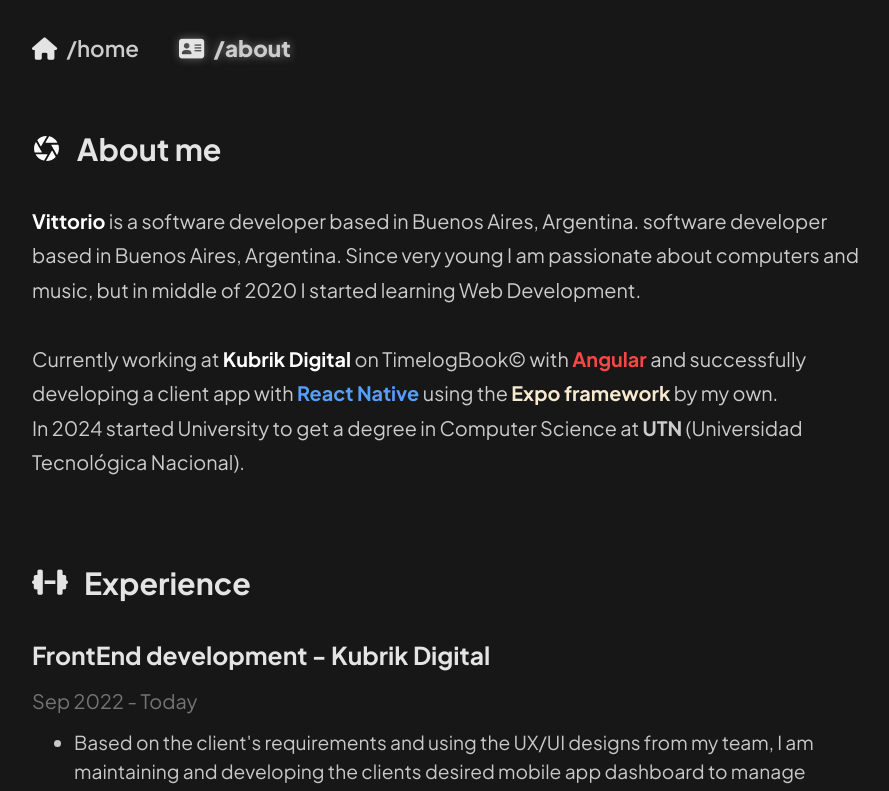
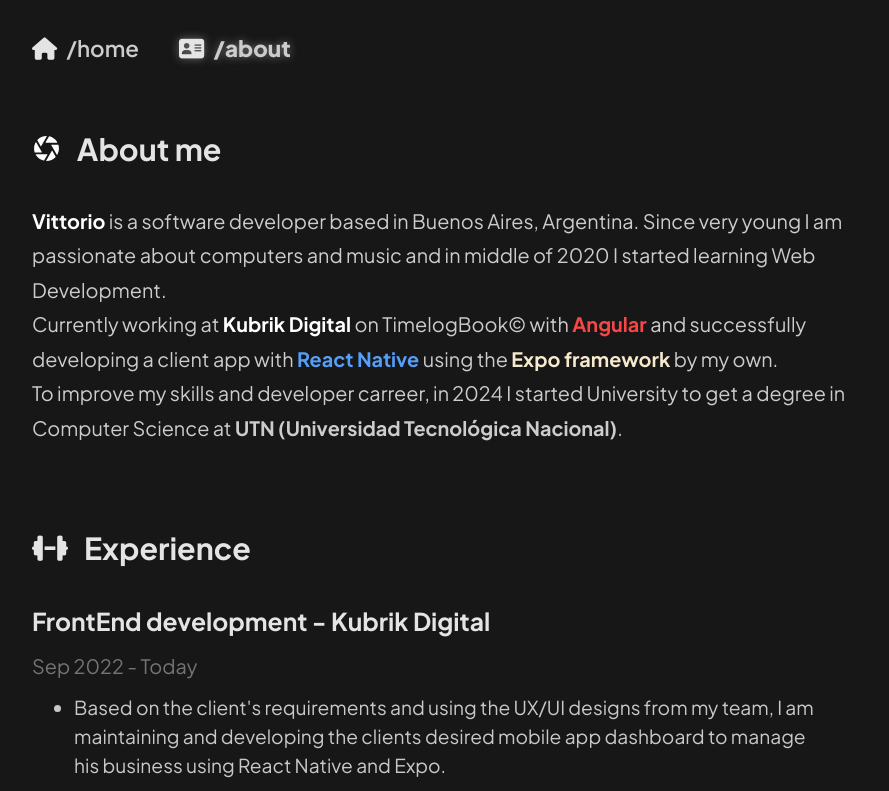
Before and after one commit to vittoopugliese/new-port, a React (Vite) app: page /about in a window 1280 px wide. Shown: the top 791 px of the page, without its empty margins (188-1077 px from the left). Built offline with nearby package versions, Linux system fonts and the light colour scheme.

Commit message:
portfolio updated previous commits were deploying testing.

```diff
--- a/src/pages/AboutPage.jsx
+++ b/src/pages/AboutPage.jsx
@@ -21,10 +21,8 @@ export const AboutPage = () => {
       <SectionTitle aperture={true} title="About me" />
       <p>
         <b className="b">Vittorio</b> is a software developer based in Buenos
-        Aires, Argentina. software developer based in Buenos Aires, Argentina.
-        Since very young I am passionate about computers and music, but in
+        Aires, Argentina. Since very young I am passionate about computers and music and in
         middle of 2020 I started learning Web Development.
-        <br />
         <br />
         Currently working at{" "}
         <b onClick={openLink} className="b" style={{cursor: "pointer"}}>
@@ -35,14 +33,14 @@ export const AboutPage = () => {
         <b style={{color: "#559ffa"}}> React Native </b> using the{" "}
         <b style={{color: "#f6e9cd"}}>Expo framework</b> by my own.
         <br />
-        In 2024 started University to get a degree in Computer Science at{" "}
-        <b>UTN</b> (Universidad Tecnológica Nacional).
+        To improve my skills and developer carreer, in 2024 I started University to get a degree in
+        Computer Science at <b>UTN (Universidad Tecnológica Nacional)</b>.
       </p>
       <Experiences />
       <Certificates />
       <div style={{height: "50px"}}></div>
       <Socials />
-      <div style={{height: "350px"}}></div>
+      <div style={{height: "500px"}}></div>
     </section>
   );
 };
```
